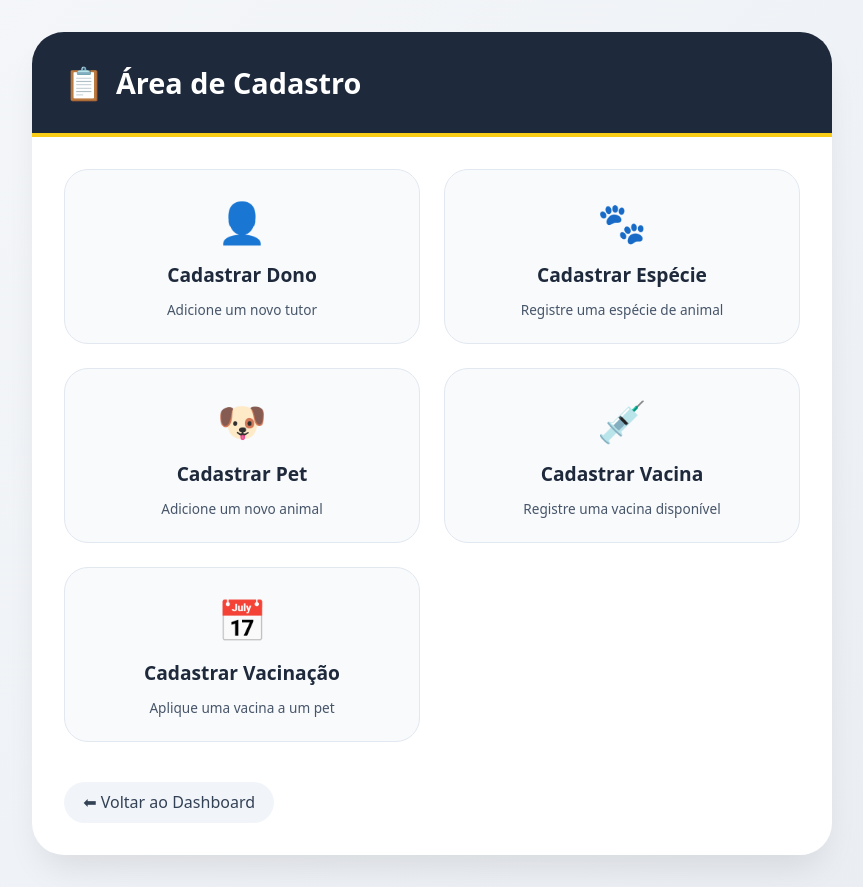
After one commit to lluizz-dev/petshop-whatssap, a Django app: page /cadastro/ in a window 1280 px wide. The commit adds this page. Shown: the whole page, without its empty margins (208-1071 px from the left). Run offline with Django 5.2, Linux system fonts and the light colour scheme.

Commit message:
feat: create the forms (cadastro/...)

```diff
--- a/petshop/settings.py
+++ b/petshop/settings.py
@@ -126,6 +126,7 @@ USE_TZ = True
 STATIC_URL = 'static/'
 
 STATICFILES_DIRS = [
+    BASE_DIR / "static",
     BASE_DIR / "sistema_mensagem" / "static" / "sistema_mensagem",
 ]
 
--- /dev/null
+++ b/sistema_mensagem/static/sistema_mensagem/cadastro_home.css
@@ -0,0 +1,133 @@
+* {
+    margin: 0;
+    padding: 0;
+    box-sizing: border-box;
+}
+
+body {
+    font-family: system-ui, -apple-system, 'Segoe UI', Roboto, 'Helvetica Neue', sans-serif;
+    background: linear-gradient(135deg, #f5f7fa 0%, #e9edf2 100%);
+    min-height: 100vh;
+    display: flex;
+    align-items: center;
+    justify-content: center;
+    padding: 2rem;
+}
+
+.container {
+    max-width: 800px;
+    width: 100%;
+    background: white;
+    border-radius: 2rem;
+    box-shadow: 0 20px 35px -10px rgba(0, 0, 0, 0.1);
+    overflow: hidden;
+}
+
+.header {
+    background: #1e293b;
+    padding: 1.8rem 2rem;
+    border-bottom: 4px solid #facc15;
+}
+
+.header h1 {
+    font-size: 1.8rem;
+    font-weight: 600;
+    color: white;
+    display: flex;
+    align-items: center;
+    gap: 0.75rem;
+    margin: 0;
+}
+
+.header h1::before {
+    content: "📋";
+    font-size: 2rem;
+}
+
+.content {
+    padding: 2rem;
+}
+
+.options-grid {
+    display: grid;
+    grid-template-columns: repeat(auto-fill, minmax(240px, 1fr));
+    gap: 1.5rem;
+    margin-bottom: 2rem;
+}
+
+.option-card {
+    background: #f8fafc;
+    border-radius: 1.5rem;
+    padding: 1.5rem;
+    text-align: center;
+    transition: all 0.2s ease;
+    border: 1px solid #e2e8f0;
+    text-decoration: none;
+    color: #1e293b;
+    display: flex;
+    flex-direction: column;
+    align-items: center;
+    gap: 0.75rem;
+}
+
+.option-card:hover {
+    transform: translateY(-5px);
+    box-shadow: 0 10px 20px rgba(0,0,0,0.05);
+    border-color: #cbd5e1;
+    background: white;
+}
+
+.option-icon {
+    font-size: 2.5rem;
+}
+
+.option-title {
+    font-weight: 600;
+    font-size: 1.2rem;
+}
+
+.option-description {
+    font-size: 0.85rem;
+    color: #475569;
+}
+
+.back-link {
+    display: inline-flex;
+    align-items: center;
+    gap: 0.5rem;
+    background: #f1f5f9;
+    color: #334155;
+    text-decoration: none;
+    padding: 0.6rem 1.2rem;
+    border-radius: 2rem;
+    font-weight: 500;
+    transition: all 0.2s;
+    margin-top: 0.5rem;
+}
+
+.back-link:hover {
+    background: #e2e8f0;
+    transform: translateX(-3px);
+}
+
+@media (max-width: 640px) {
+    body {
+        padding: 1rem;
+    }
+
+    .header {
+        padding: 1.2rem 1.5rem;
+    }
+
+    .header h1 {
+        font-size: 1.4rem;
+    }
+
+    .content {
+        padding: 1.5rem;
+    }
+
+    .options-grid {
+        gap: 1rem;
+    }
+}
--- /dev/null
+++ b/sistema_mensagem/templates/sistema_mensagem/cadastro_home.html
@@ -0,0 +1,47 @@
+{% load static %}
+<!DOCTYPE html>
+<html lang="pt-br">
+<head>
+    <meta charset="UTF-8">
+    <meta name="viewport" content="width=device-width, initial-scale=1.0">
+    <title>Área de Cadastro - Petshop</title>
+    <link rel="stylesheet" href="{% static 'sistema_mensagem/cadastro_home.css' %}">
+</head>
+<body>
+    <div class="container">
+        <div class="header">
+            <h1>Área de Cadastro</h1>
+        </div>
+        <div class="content">
+            <div class="options-grid">
+                <a href="{% url 'cadastrar_dono' %}" class="option-card">
+                    <div class="option-icon">👤</div>
+                    <div class="option-title">Cadastrar Dono</div>
+                    <div class="option-description">Adicione um novo tutor</div>
+                </a>
+                <a href="{% url 'cadastrar_especie' %}" class="option-card">
+                    <div class="option-icon">🐾</div>
+                    <div class="option-title">Cadastrar Espécie</div>
+                    <div class="option-description">Registre uma espécie de animal</div>
+                </a>
+                <a href="{% url 'cadastrar_pet' %}" class="option-card">
+                    <div class="option-icon">🐶</div>
+                    <div class="option-title">Cadastrar Pet</div>
+                    <div class="option-description">Adicione um novo animal</div>
+                </a>
+                <a href="{% url 'cadastrar_vacina' %}" class="option-card">
+                    <div class="option-icon">💉</div>
+                    <div class="option-title">Cadastrar Vacina</div>
+                    <div class="option-description">Registre uma vacina disponível</div>
+                </a>
+                <a href="{% url 'cadastrar_vacinacao' %}" class="option-card">
+                    <div class="option-icon">📅</div>
+                    <div class="option-title">Cadastrar Vacinação</div>
+                    <div class="option-description">Aplique uma vacina a um pet</div>
+                </a>
+            </div>
+            <a href="{% url 'dashboard' %}" class="back-link">⬅ Voltar ao Dashboard</a>
+        </div>
+    </div>
+</body>
+</html>
--- a/sistema_mensagem/urls.py
+++ b/sistema_mensagem/urls.py
@@ -1,6 +1,13 @@
 from django.urls import path
-from .views import dashboard
+from .views import *
 
 urlpatterns = [
     path('', dashboard, name='dashboard'),
+
+    path('cadastro/', cadastro_home, name='cadastro_home'),
+    path('cadastro/dono/', cadastrar_dono, name='cadastrar_dono'),
+    path('cadastro/especie/', cadastrar_especie, name='cadastrar_especie'),
+    path('cadastro/pet/', cadastrar_pet, name='cadastrar_pet'),
+    path('cadastro/vacina/', cadastrar_vacina, name='cadastrar_vacina'),
+    path('cadastro/vacinacao/', cadastrar_vacinacao, name='cadastrar_vacinacao'),
 ]
--- a/sistema_mensagem/views.py
+++ b/sistema_mensagem/views.py
@@ -1,7 +1,8 @@
-from django.shortcuts import render
+from django.shortcuts import render, redirect
 from django.utils import timezone
 from datetime import timedelta
 from .models import Vacinacao
+from .forms import DonoForm, EspecieForm, PetForm, VacinaForm, VacinacaoForm
 
 # Create your views here.
 
@@ -18,3 +19,44 @@ def dashboard(request):
     }
 
     return render(request, 'sistema_mensagem/dashboard.html', context)
+
+def cadastro_home(request):
+    return render(request, 'sistema_mensagem/cadastro_home.html')
+
+def cadastrar_dono(request):
+    form = DonoForm(request.POST or None)
+    if form.is_valid():
+        form.save()
+        return redirect('cadastro_home')
+    return render(request, 'sistema_mensagem/form.html', {'form': form, 'titulo': 'Cadastrar Dono'})
+
+def cadastrar_especie(request):
+    form = EspecieForm(request.POST or None)
+    if form.is_valid():
+        form.save()
+        return redirect('cadastro_home')
+    return render(request, 'sistema_mensagem/form.html', {'form': form, 'titulo': 'Cadastrar Espécie'})
+
+
+def cadastrar_pet(request):
+    form = PetForm(request.POST or None)
+    if form.is_valid():
+        form.save()
+        return redirect('cadastro_home')
+    return render(request, 'sistema_mensagem/form.html', {'form': form, 'titulo': 'Cadastrar Pet'})
+
+
+def cadastrar_vacina(request):
+    form = VacinaForm(request.POST or None)
+    if form.is_valid():
+        form.save()
+        return redirect('cadastro_home')
+    return render(request, 'sistema_mensagem/form.html', {'form': form, 'titulo': 'Cadastrar Vacina'})
+
+
+def cadastrar_vacinacao(request):
+    form = VacinacaoForm(request.POST or None)
+    if form.is_valid():
+        form.save()
+        return redirect('cadastro_home')
+    return render(request, 'sistema_mensagem/form.html', {'form': form, 'titulo': 'Cadastrar Vacinação'})
```
Also changed, not shown: sistema_mensagem/forms.py (added, +29 -0 lines), sistema_mensagem/static/sistema_mensagem/form.css (added, +165 -0 lines), sistema_mensagem/static/sistema_mensagem/style.css (+32 -15 lines), sistema_mensagem/templates/sistema_mensagem/dashboard.html (+5 -3 lines), sistema_mensagem/templates/sistema_mensagem/form.html (added, +25 -0 lines).
